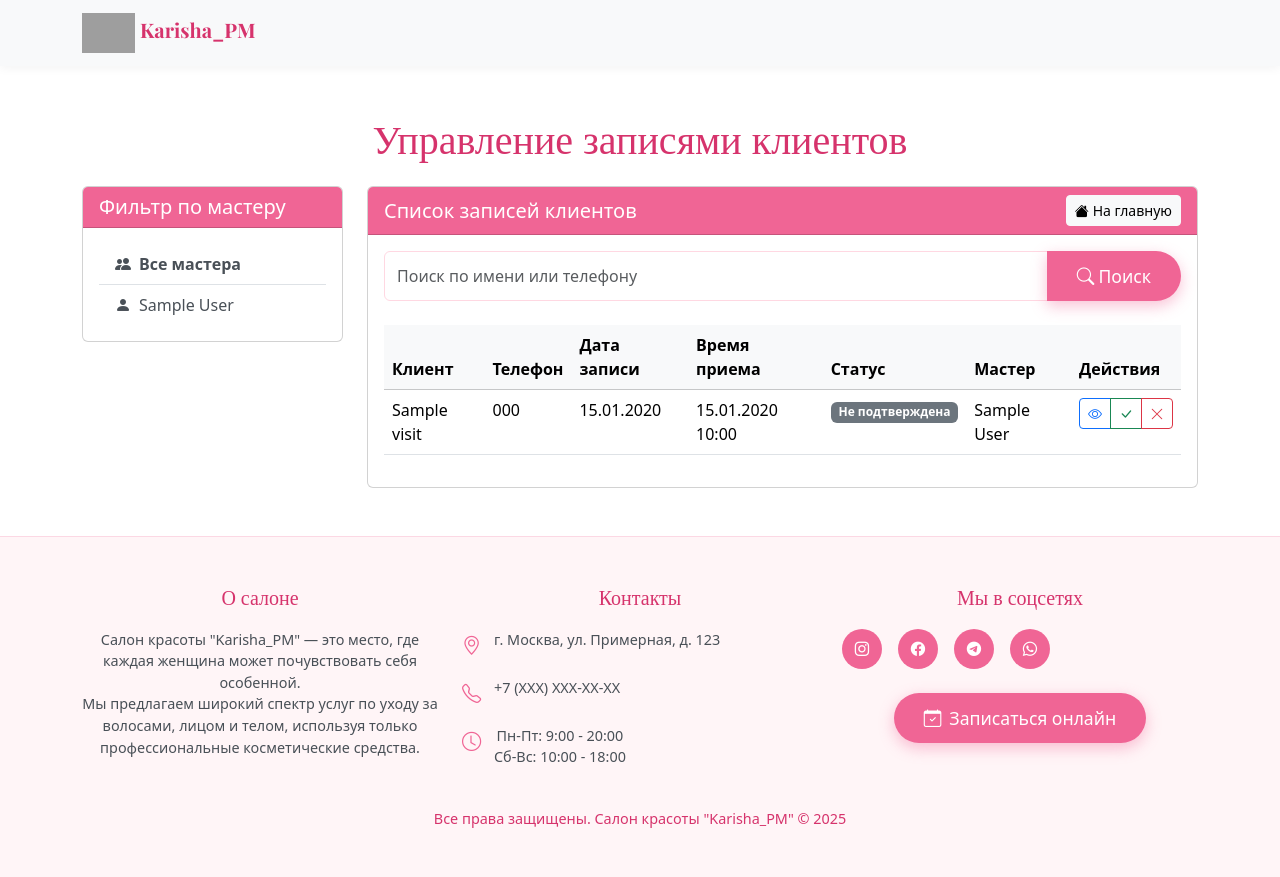
After one commit to OlegVovchenko/Django_Karisha_PM, a Django app: page /visits/ in a window 1280 px wide. The commit adds this page. Run offline with Django 5.2, Linux system fonts and the light colour scheme; a user stored in the database is signed in; tables that the repository leaves empty hold one stand-in row (values such as "Sample post"); grey boxes are pictures that could not be loaded.

Commit message:
templates: ListView для заявок - доступ только для персонала (шаблон, модель, адрес, дизайн)

```diff
--- /dev/null
+++ b/core/templates/visit_list.html
@@ -0,0 +1,211 @@
+{% extends "base.html" %}
+{% load static %}
+
+{% block title %}Список заявок{% endblock %}
+
+{% block content %}
+<div class="container mt-5 mb-5">
+    <h1 class="section-title text-center mb-4">Управление записями клиентов</h1>
+
+    <div class="row">
+        <!-- Фильтр по мастерам -->
+        <div class="col-md-3">
+            <div class="card mb-4">
+                <div class="card-header bg-pink text-white">
+                    <h5 class="mb-0">Фильтр по мастеру</h5>
+                </div>
+                <div class="card-body">
+                    <ul class="list-group list-group-flush">
+                        <li class="list-group-item {% if not selected_master %}active-filter{% endif %}">
+                            <a href="{% url 'visit_list' %}" class="filter-link {% if not selected_master %}active-filter{% endif %}">
+                                <i class="bi bi-people-fill me-2"></i>Все мастера
+                            </a>
+                        </li>
+                        {% for master in masters %}
+                        <li class="list-group-item {% if selected_master == master.id|stringformat:'s' %}active-filter{% endif %}">
+                            <a href="?master={{ master.id }}&q={{ search_query }}" class="filter-link {% if selected_master == master.id|stringformat:'s' %}active-filter{% endif %}">
+                                <i class="bi bi-person-fill me-2"></i>{{ master.first_name }} {{ master.last_name }}
+                            </a>
+                        </li>
+                        {% endfor %}
+                    </ul>
+                </div>
+            </div>
+        </div>
+
+        <!-- Список заявок -->
+        <div class="col-md-9">
+            <div class="card">
+                <div class="card-header bg-pink text-white d-flex justify-content-between align-items-center">
+                    <h5 class="mb-0">Список записей клиентов</h5>
+                    <a href="{% url 'main' %}" class="btn btn-light btn-sm">
+                        <i class="bi bi-house-fill me-1"></i>На главную
+                    </a>
+                </div>
+                <div class="card-body">
+                    <!-- Форма поиска -->
+                    <form method="GET" class="mb-4">
+                        <div class="input-group">
+                            <input type="text" name="q" class="form-control" placeholder="Поиск по имени или телефону" value="{{ search_query }}">
+                            <input type="hidden" name="master" value="{{ selected_master }}">
+                            <button type="submit" class="btn btn-pink">
+                                <i class="bi bi-search me-1"></i>Поиск
+                            </button>
+                        </div>
+                    </form>
+
+                    {% if visits %}
+                        <div class="table-responsive">
+                            <table class="table table-hover">
+                                <thead class="table-light">
+                                    <tr>
+                                        <th>Клиент</th>
+                                        <th>Телефон</th>
+                                        <th>Дата записи</th>
+                                        <th>Время приема</th>
+                                        <th>Статус</th>
+                                        <th>Мастер</th>
+                                        <th>Действия</th>
+                                    </tr>
+                                </thead>
+                                <tbody>
+                                    {% for visit in visits %}
+                                    <tr>
+                                        <td>{{ visit.name }}</td>
+                                        <td>{{ visit.phone }}</td>
+                                        <td>{{ visit.created_at|date:"d.m.Y" }}</td>
+                                        <td>{{ visit.appointment_datetime|date:"d.m.Y H:i" }}</td>
+                                        <td>
+                                            {% if visit.status == 0 %}
+                                                <span class="badge bg-secondary">Не подтверждена</span>
+                                            {% elif visit.status == 1 %}
+                                                <span class="badge bg-success">Подтверждена</span>
+                                            {% elif visit.status == 2 %}
+                                                <span class="badge bg-danger">Отменена</span>
+                                            {% elif visit.status == 3 %}
+                                                <span class="badge bg-primary">Выполнена</span>
+                                            {% endif %}
+                                        </td>
+                                        <td>{{ visit.master.first_name }} {{ visit.master.last_name }}</td>
+                                        <td>
+                                            <div class="btn-group btn-group-sm">
+                                                <button type="button" class="btn btn-outline-primary" data-bs-toggle="modal" data-bs-target="#visitDetails{{ visit.id }}">
+                                                    <i class="bi bi-eye"></i>
+                                                </button>
+                                                <a href="#" class="btn btn-outline-success">
+                                                    <i class="bi bi-check-lg"></i>
+                                                </a>
+                                                <a href="#" class="btn btn-outline-danger">
+                                                    <i class="bi bi-x-lg"></i>
+                                                </a>
+                                            </div>
+
+                                            <!-- Модальное окно с деталями записи -->
+                                            <div class="modal fade" id="visitDetails{{ visit.id }}" tabindex="-1" aria-labelledby="visitDetailsLabel{{ visit.id }}" aria-hidden="true">
+                                                <div class="modal-dialog">
+                                                    <div class="modal-content">
+                                                        <div class="modal-header bg-pink text-white">
+                                                            <h5 class="modal-title" id="visitDetailsLabel{{ visit.id }}">Детали записи #{{ visit.id }}</h5>
+                                                            <button type="button" class="btn-close btn-close-white" data-bs-dismiss="modal" aria-label="Close"></button>
+                                                        </div>
+                                                        <div class="modal-body">
+                                                            <div class="mb-3">
+                                                                <h6>Клиент:</h6>
+                                                                <p>{{ visit.name }}</p>
+                                                            </div>
+                                                            <div class="mb-3">
+                                                                <h6>Телефон:</h6>
+                                                                <p>{{ visit.phone }}</p>
+                                                            </div>
+                                                            <div class="mb-3">
+                                                                <h6>Мастер:</h6>
+                                                                <p>{{ visit.master.first_name }} {{ visit.master.last_name }}</p>
+                                                            </div>
+                                                            <div class="mb-3">
+                                                                <h6>Дата и время приема:</h6>
+                                                                <p>{{ visit.appointment_datetime|date:"d.m.Y H:i" }}</p>
+                                                            </div>
+                                                            <div class="mb-3">
+                                                                <h6>Услуги:</h6>
+                                                                <ul class="list-group">
+                                                                    {% for service in visit.services.all %}
+                                                                    <li class="list-group-item d-flex justify-content-between align-items-center">
+                                                                        {{ service.name }}
+                                                                        <span class="badge bg-pink rounded-pill">{{ service.price }} ₽</span>
+                                                                    </li>
+                                                                    {% endfor %}
+                                                                </ul>
+                                                            </div>
+                                                            <div class="mb-3">
+                                                                <h6>Общая стоимость:</h6>
+                                                                <p class="fw-bold text-pink">{{ visit.total_price }} ₽</p>
+                                                            </div>
+                                                            {% if visit.comment %}
+                                                            <div class="mb-3">
+                                                                <h6>Комментарий клиента:</h6>
+                                                                <p>{{ visit.comment }}</p>
+                                                            </div>
+                                                            {% endif %}
+                                                        </div>
+                                                        <div class="modal-footer">
+                                                            <button type="button" class="btn btn-secondary" data-bs-dismiss="modal">Закрыть</button>
+                                                            <a href="#" class="btn btn-success">Подтвердить</a>
+                                                            <a href="#" class="btn btn-danger">Отменить</a>
+                                                        </div>
+                                                    </div>
+                                                </div>
+                                            </div>
+                                        </td>
+                                    </tr>
+                                    {% endfor %}
+                                </tbody>
+                            </table>
+                        </div>
+
+                        <!-- Пагинация -->
+                        {% if is_paginated %}
+                        <nav aria-label="Навигация по страницам" class="mt-4">
+                            <ul class="pagination justify-content-center">
+                                {% if page_obj.has_previous %}
+                                <li class="page-item">
+                                    <a class="page-link" href="?page=1&q={{ search_query }}&master={{ selected_master }}" aria-label="Первая">
+                                        <span aria-hidden="true">&laquo;&laquo;</span>
+                                    </a>
+                                </li>
+                                <li class="page-item">
+                                    <a class="page-link" href="?page={{ page_obj.previous_page_number }}&q={{ search_query }}&master={{ selected_master }}" aria-label="Предыдущая">
+                                        <span aria-hidden="true">&laquo;</span>
+                                    </a>
+                                </li>
+                                {% endif %}
+
+                                <li class="page-item active" aria-current="page">
+                                    <span class="page-link">{{ page_obj.number }} из {{ paginator.num_pages }}</span>
+                                </li>
+
+                                {% if page_obj.has_next %}
+                                <li class="page-item">
+                                    <a class="page-link" href="?page={{ page_obj.next_page_number }}&q={{ search_query }}&master={{ selected_master }}" aria-label="Следующая">
+                                        <span aria-hidden="true">&raquo;</span>
+                                    </a>
+                                </li>
+                                <li class="page-item">
+                                    <a class="page-link" href="?page={{ paginator.num_pages }}&q={{ search_query }}&master={{ selected_master }}" aria-label="Последняя">
+                                        <span aria-hidden="true">&raquo;&raquo;</span>
+                                    </a>
+                                </li>
+                                {% endif %}
+                            </ul>
+                        </nav>
+                        {% endif %}
+                    {% else %}
+                        <div class="alert alert-info">
+                            <i class="bi bi-info-circle-fill me-2"></i>Записей не найдено. Попробуйте изменить параметры поиска или фильтрации.
+                        </div>
+                    {% endif %}
+                </div>
+            </div>
+        </div>
+    </div>
+</div>
+{% endblock %}
--- a/core/views.py
+++ b/core/views.py
@@ -1,8 +1,10 @@
-from django.views.generic import TemplateView, CreateView
+from django.views.generic import TemplateView, CreateView, ListView
 from django.urls import reverse_lazy
 from django.contrib import messages
 from .models import Master, Service, Visit
-from .form import VisitForm
+from .forms import VisitForm
+from django.shortcuts import redirect
+from django.db.models import Q
 
 MENU = [
     {'title': 'Главная', 'url': '/', 'active': True},
@@ -41,3 +43,41 @@ class ThanksView(TemplateView):
         context = super().get_context_data(**kwargs)
         context['menu'] = MENU
         return context
+
+class VisitListView(ListView):
+    model = Visit
+    template_name = 'visit_list.html'
+    context_object_name = 'visits'
+    paginate_by = 1
+
+    def get_queryset(self):
+        """Формируем QuerySet с учетом поиска и фильтрации по мастеру"""
+        queryset = Visit.objects.all().order_by('-created_at')
+
+        # Получаем параметры из GET-запроса
+        search_query = self.request.GET.get('q', '')
+        master_id = self.request.GET.get('master', '')
+
+        # Фильтрация по поисковому запросу (имя или телефон)
+        if search_query:
+            queryset = queryset.filter(Q(name__icontains=search_query) | Q(phone__icontains=search_query))
+
+        # Фильтрация по мастеру
+        if master_id:
+            queryset = queryset.filter(master_id=master_id)
+
+        return queryset
+
+    def get_context_data(self, **kwargs):
+        """Добавляем в контекст список мастеров и текущие фильтры"""
+        context = super().get_context_data(**kwargs)
+        context['masters'] = Master.objects.all()
+        context['search_query'] = self.request.GET.get('q', '')
+        context['selected_master'] = self.request.GET.get('master', '')
+        return context
+
+    def dispatch(self, request, *args, **kwargs):
+        """Запрещаем доступ не-администраторам"""
+        if not request.user.is_staff:
+            return redirect('main')  # Перенаправляем на главную
+        return super().dispatch(request, *args, **kwargs)
--- a/karisha_pm/urls.py
+++ b/karisha_pm/urls.py
@@ -3,12 +3,14 @@ from django.urls import path
 from django.conf import settings
 from django.conf.urls.static import static
 from core import views
+from core.views import VisitListView
 
 urlpatterns = (
     [
         path('admin/', admin.site.urls),
         path("", views.MainView.as_view(), name="main"),
         path("thanks/", views.ThanksView.as_view(), name="thanks"),
+        path("visits/", views.VisitListView.as_view(), name="visit_list"),
     ]
     + static(settings.MEDIA_URL, document_root=settings.MEDIA_ROOT)
     + static(settings.STATIC_URL, document_root=settings.STATIC_ROOT)
--- a/static/css/main.css
+++ b/static/css/main.css
@@ -420,3 +420,32 @@ footer {
 .footer .contact-item p {
   margin-bottom: 0;
 }
+
+/* Стили для страницы списка записей */
+.bg-pink {
+  background-color: #f06595 !important;
+}
+
+.text-pink {
+  color: #f06595 !important;
+}
+
+.active-filter {
+  color: #d6336c;
+  font-weight: bold;
+}
+
+.filter-link {
+  color: #495057;
+  text-decoration: none;
+  display: block;
+  transition: all 0.3s ease;
+}
+
+.filter-link:hover {
+  color: #d6336c;
+}
+
+.badge.bg-pink {
+  background-color: #f06595 !important;
+}
```
Also changed, not shown: core/forms.py (renamed from core/form.py).
